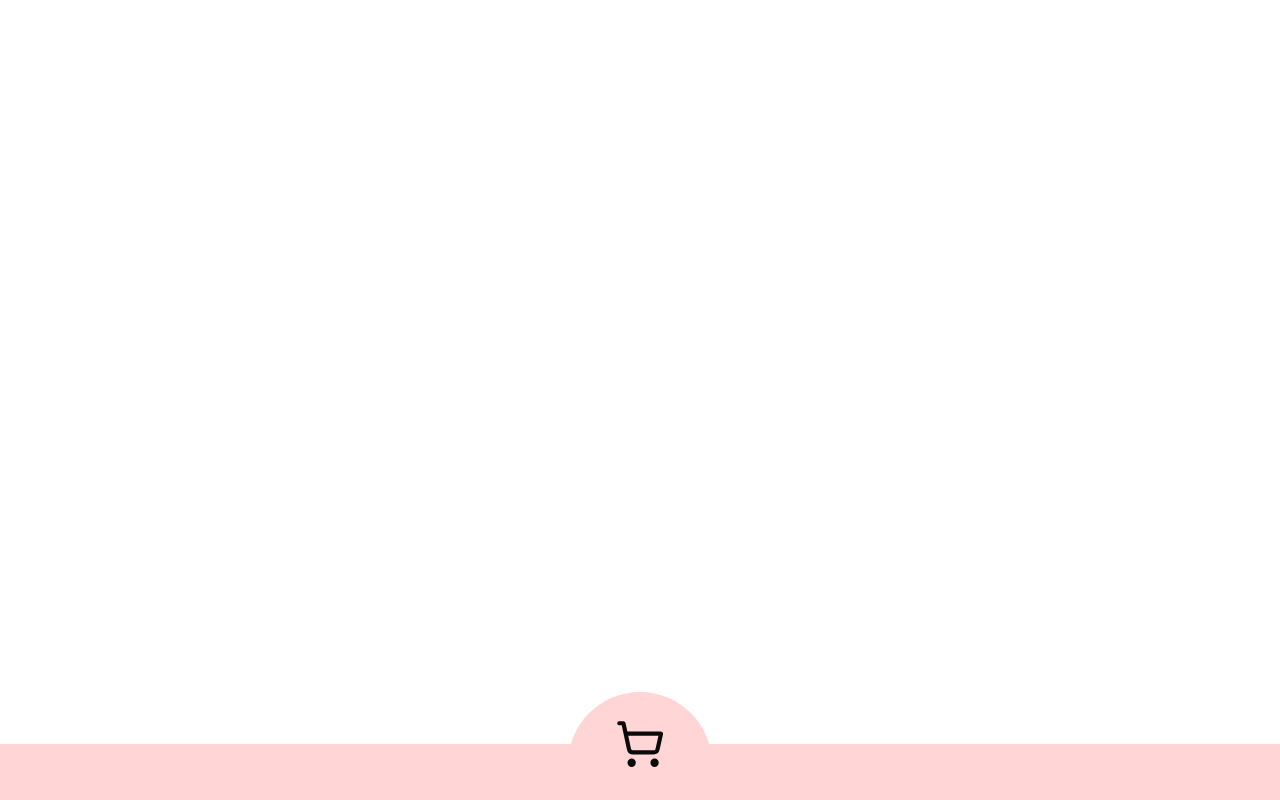
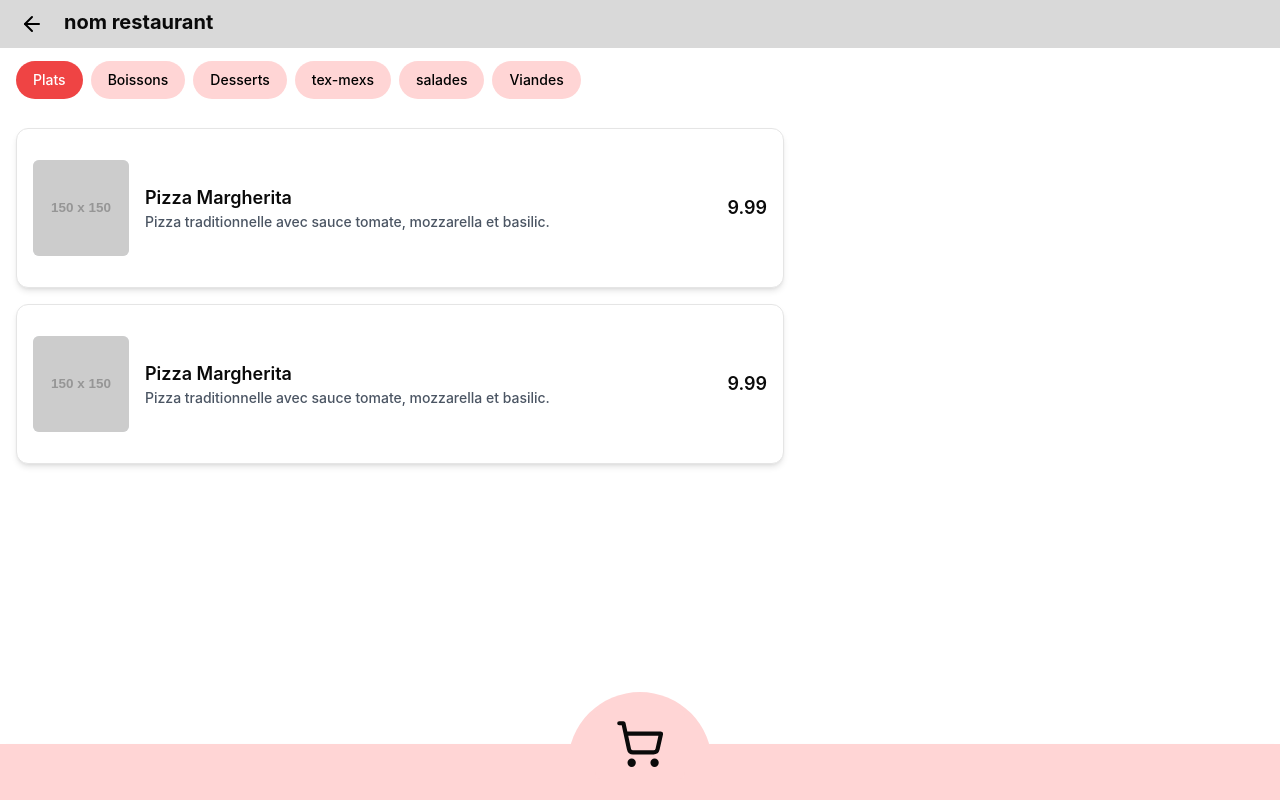
Before and after one commit to Khannouf/fasto-resto-front, a React (Vite) app: page /restaurant/1/menu in a window 1280 px wide. Before the commit this address had no page. Built offline with nearby package versions, Linux system fonts and the light colour scheme.

Commit message:
add restaurantmenu page and good route provider with dynamic route and cardItem

```diff
--- /dev/null
+++ b/src/components/cardItem.tsx
@@ -0,0 +1,44 @@
+import { Card, CardContent } from "../components/ui/card"
+import { Link } from "react-router-dom"
+
+type CardItemProps = {
+    idResto: string;
+    idElement: number;
+    imageUrl: string;
+    name: string;
+    description: string;
+    price: number
+    categorieId: number;
+};
+
+function CardItem({ idResto, idElement, imageUrl, name, description, price, categorieId }: CardItemProps) {
+
+    return (
+        <Link to={`/restaurant/${idResto}/detail`}>
+            <Card className="w-full max-w-3xl h-40 flex items-center p-4 shadow-md">
+                {/* Image à gauche */}
+                <div className="w-24 h-24 bg-gray-200 rounded-md overflow-hidden">
+                    <img
+                        src={imageUrl}
+                        alt="Image"
+                        className="w-full h-full object-cover"
+                    />
+                </div>
+
+                {/* Contenu texte */}
+                <CardContent className="flex-1 px-4 py-2">
+                    <h3 className="text-lg font-semibold">{name}</h3>
+                    <p className="text-sm text-gray-600">
+                        {description}
+                    </p>
+                </CardContent>
+                <h2 className="text-lg font-semibold"> {price}</h2>
+                {/* <button type="button" onClick={handleButtonClick} className="bg-green-400 font-medium rounded-full text-lg p-2.5 text-center inline-flex items-center">
+                    <CirclePlusIcon size={30} />
+                </button> */}
+            </Card>
+        </Link>
+    )
+}
+
+export default CardItem
--- a/src/providers/routerProviders.tsx
+++ b/src/providers/routerProviders.tsx
@@ -4,6 +4,7 @@ import React from "react";
 import LayoutSidebar from "../components/sidebar/layoutSidebar";
 import LayoutWithBottomBar from "../components/bottomBar/layoutBottomBar";
 import FirstStep from "../views/espaceClient/firstStep";
+import RestaurantMenu from "../views/espaceClient/restaurantMenu";
 
 // Composant qui contient toute la logique
 const AppContent: React.FC = () => {
@@ -16,7 +17,9 @@ const AppContent: React.FC = () => {
     return (
       <LayoutWithBottomBar>
         <Routes>
-          <Route path="/restaurant/idresto" element={<FirstStep />} />
+          <Route path="/restaurant/:idResto" element={<FirstStep />} />
+          <Route path="/restaurant/:idResto/menu" element={<RestaurantMenu />} />
+          <Route path="/restaurant/:idResto/:idelement" element={<RestaurantMenu />} />
         </Routes>
       </LayoutWithBottomBar>
     );
--- a/src/views/espaceClient/firstStep.tsx
+++ b/src/views/espaceClient/firstStep.tsx
@@ -1,7 +1,15 @@
 import { useState } from 'react'
 import { MapPin, Package, ShoppingCart } from 'lucide-react'
+import { Link, useLocation } from 'react-router-dom'
 
 function FirstStep() {
+    const location = useLocation();
+    const idRestoUrl = location.pathname.split('/')
+    const idResto = idRestoUrl[2];
+
+
+
+
 
     return (
         <>
@@ -13,19 +21,24 @@ function FirstStep() {
             <div className='bg-[#D9D9D9] w-80 h-64 fixed top-[25%] left-1/2 transform -translate-x-1/2 flex items-center justify-center p-4 rounded-lg'>
                 <p className='text-sm text-center'>Description</p>
             </div>
+            <Link to={location.pathname + "/menu"} className='text-black' onClick={() => (localStorage.setItem("locationEat", "on site"))}>
 
                 <button
                     className='bg-[#FAFAFA] w-80 h-24 fixed top-[57%] left-1/2 transform -translate-x-1/2 flex items-center justify-between px-6 shadow-md rounded-lg'
                 >
-                <MapPin size={50} className='text-red-500'/>
+                    <MapPin size={50} className='text-red-500' />
                     <span className='text-2xl font-bold mx-auto absolute left-1/2 transform -translate-x-1/2'>Sur place</span>
                 </button>
+            </Link>
+            <Link to={location.pathname + "/menu"} className='text-black' onClick={() => (localStorage.setItem("locationEat", "take away"))}>
+
                 <button
                     className='bg-[#FAFAFA] w-80 h-24 fixed top-[70%] left-1/2 transform -translate-x-1/2 flex items-center justify-between px-6 shadow-md rounded-lg'
                 >
-                <Package size={50} className='text-red-500'/>
+                    <Package size={50} className='text-red-500' />
                     <span className='text-2xl font-bold mx-auto absolute left-1/2 transform -translate-x-1/2'>A emporter</span>
                 </button>
+            </Link>
         </>
     )
 }
--- /dev/null
+++ b/src/views/espaceClient/restaurantMenu.tsx
@@ -0,0 +1,139 @@
+import { useEffect, useState } from 'react'
+import { ArrowLeft } from 'lucide-react'
+import { Link, useLocation, useParams } from 'react-router-dom'
+import { ScrollArea, ScrollBar } from '../../components/ui/scroll-area';
+import CartItem from '../../components/cardItem';
+import CardItem from '../../components/cardItem';
+
+function RestaurantMenu() {
+    const location = useLocation();
+    const params = useParams()
+
+
+    const categories = [
+        { id: 1, name: "Plats" },
+        { id: 2, name: "Boissons" },
+        { id: 3, name: "Desserts" },
+        { id: 4, name: "tex-mexs" },
+        { id: 5, name: "salades" },
+        { id: 6, name: "Viandes" }
+    ];
+    const items = [
+        {
+            id: 1,
+            imageUrl: "https://via.placeholder.com/150",
+            name: "Pizza Margherita",
+            description: "Pizza traditionnelle avec sauce tomate, mozzarella et basilic.",
+            categorieid: 1,
+            price: 9.99,
+            ingredients: [
+                { ingredientId: 1, quantity: 100 }, // Exemple de DishIngredientDto
+                { ingredientId: 2, quantity: 150 }
+            ]
+        },
+        {
+            id: 2,
+            imageUrl: "https://via.placeholder.com/150",
+            name: "Burger Classique",
+            description: "Burger avec steak haché, cheddar, salade et tomate.",
+            categorieid: 2,
+            price: 12.5,
+            ingredients: [
+                { ingredientId: 3, quantity: 200 },
+                { ingredientId: 4, quantity: 50 }
+            ]
+        },
+        {
+            id: 3,
+            imageUrl: "https://via.placeholder.com/150",
+            name: "Salade César",
+            description: "Salade avec poulet grillé, parmesan et croûtons.",
+            categorieid: 3,
+            price: 8.75,
+            ingredients: [
+                { ingredientId: 5, quantity: 120 },
+                { ingredientId: 6, quantity: 30 }
+            ]
+        },
+        {
+            id: 2,
+            imageUrl: "https://via.placeholder.com/150",
+            name: "Pizza Margherita",
+            description: "Pizza traditionnelle avec sauce tomate, mozzarella et basilic.",
+            categorieid: 1,
+            price: 9.99,
+            ingredients: [
+                { ingredientId: 1, quantity: 100 }, // Exemple de DishIngredientDto
+                { ingredientId: 2, quantity: 150 }
+            ]
+        },
+    ];
+
+
+    const [activeCategory, setActiveCategory] = useState<number>(categories[0].id);
+    const filteredItems = items.filter((item) => item.categorieid === activeCategory);
+
+    useEffect(() => {
+        console.log(activeCategory);
+
+    }, [activeCategory])
+
+
+    return (
+        <>
+            <div className='bg-[#D9D9D9] w-full h-12 fixed top-0 flex items-center justify-start'>
+                <Link to={`/restaurant/${params.idResto}`} className='text-black'>
+                    <ArrowLeft className='ml-5' />
+                </Link>
+                <p className="text-xl font-bold ml-5 mb-1">nom restaurant</p>
+            </div>
+
+            <div className='w-full h-16 fixed top-12 flex items-center justify-start bg-white'>
+                <ScrollArea className="w-full">
+                    <div className="flex w-max space-x-2 px-4 py-2">
+                        {categories.map((categorie) => (
+                            <button
+                                key={categorie.id}
+                                onClick={() => setActiveCategory(categorie.id)}
+                                className={`text-sm font-medium px-4 py-2 transition-all rounded-full ${activeCategory === categorie.id
+                                    ? 'bg-red-500 text-white'
+                                    : 'bg-[#FFD5D5] text-black'
+                                    }`}
+                            >
+                                {categorie.name}
+                            </button>
+                        ))}
+                    </div>
+                    <ScrollBar orientation="horizontal" className='hidden' />
+                </ScrollArea>
+            </div>
+            <div className='w-full h-[75%] fixed top-28 flex items-center justify-start'>
+                <ScrollArea className="w-full h-full">
+                    <div className="flex flex-col gap-4 p-4">
+                        {filteredItems.length > 0 ? (
+                            filteredItems.map((item) => (
+                                <CardItem
+                                    key={item.id}
+                                    idResto={params.idResto!}
+                                    idElement={item.id}
+                                    imageUrl={item.imageUrl}
+                                    name={item.name}
+                                    description={item.description}
+                                    price={item.price}
+                                    categorieId={item.categorieid}
+                                />
+                            ))
+                        ) : (
+                            <p className="text-center text-gray-500">Aucun élément dans cette catégorie.</p>
+                        )}
+
+                    </div>
+                    <ScrollBar orientation="vertical" />
+                </ScrollArea>
+            </div>
+
+        </>
+    )
+}
+
+export default RestaurantMenu
```
Lines whose indentation alone changed are shown as unchanged.
